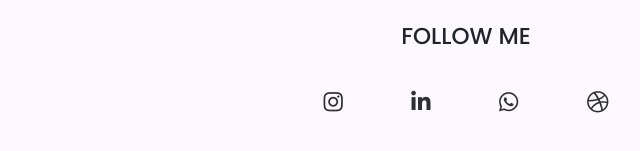
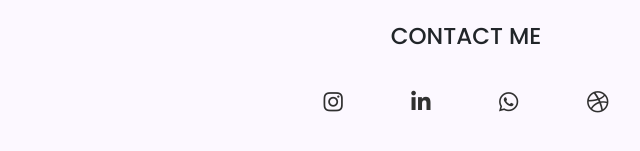
Before and after one commit to RizkiaFazarRamadhan/4C--PersonalWebsite, a plain HTML site: page Personal Web/Index.html in a window 1280 px wide. Shown: the part 3313-3464 px from the top of the page, 174-814 px from the left. Drawn offline with Linux system fonts and the light colour scheme; some packages are replaced by stand-ins of ours; a script that the page names is missing.

Commit message:
Update Index.html

```diff
--- a/Personal Web/Index.html
+++ b/Personal Web/Index.html
@@ -269,7 +269,7 @@ tinggal di kota Banjar, Jawa barat.
                     <a href="#"><img src="./img/logodaf-fix.png" alt="logo"></a>
                 </div>
                 <div class="social text-center">
-                    <h5 class="text-uppercase">Follow me</h5>
+                    <h5 class="text-uppercase">Contact me</h5>
                     <a href="https://www.instagram.com/daffanauran/"><i class="fab fa-instagram"></i></a>
                     <a href="https://www.linkedin.com/in/muhamad-daffa-nauransyah-931b04218/"><i class="fab fa-linkedin-in"></i></a>
                     <a href="https://wa.me/6285921325622"><i class="fab fa-whatsapp"></i></a>
```
